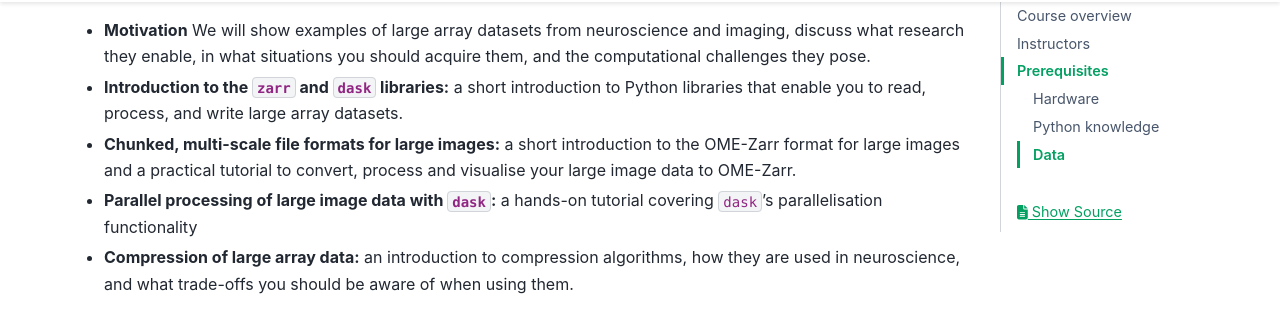
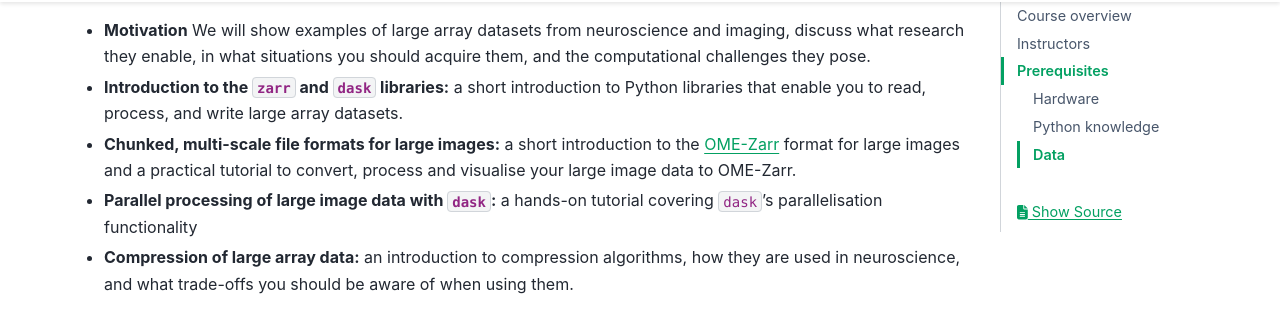
Before and after one commit to neuroinformatics-unit/neuroinformatics-unit.github.io, a Sphinx documentation site: the page built from docs/source/open-software-summer-school/2026/large-data.md, in a window 1280 px wide and 900 px high, scrolled down 913 px. Shown: the part 126-454 px from the top of the window. Built offline with Sphinx 7.4.7 and the PyData theme 0.15.4, drawn with Linux system fonts in a browser that asks for light colours; nearby versions of some CDN libraries; some of the changed lines change nothing that is shown.

Commit message:
link to OME textbook

```diff
--- a/docs/source/open-software-summer-school/2026/large-data.md
+++ b/docs/source/open-software-summer-school/2026/large-data.md
@@ -22,7 +22,7 @@ This course is designed for researchers and students interested in learning abou
 We will cover the following topics during the first three days:
 * **Motivation** We will show examples of large array datasets from neuroscience and imaging, discuss what research they enable, in what situations you should acquire them, and the computational challenges they pose.
 * **Introduction to the `zarr` and `dask` libraries:** a short introduction to Python libraries that enable you to read, process, and write large array datasets.
-* **Chunked, multi-scale file formats for large images:** a short introduction to the OME-Zarr format for large images and a practical tutorial to convert, process and visualise your large image data to OME-Zarr.
+* **Chunked, multi-scale file formats for large images:** a short introduction to the [OME-Zarr](https://ome-zarr-book.readthedocs.io/) format for large images and a practical tutorial to convert, process and visualise your large image data to OME-Zarr.
 * **Parallel processing of large image data with `dask`:** a hands-on tutorial covering `dask`'s parallelisation functionality
 * **Compression of large array data:** an introduction to compression algorithms, how they are used in neuroscience, and what trade-offs you should be aware of when using them.
 
```
